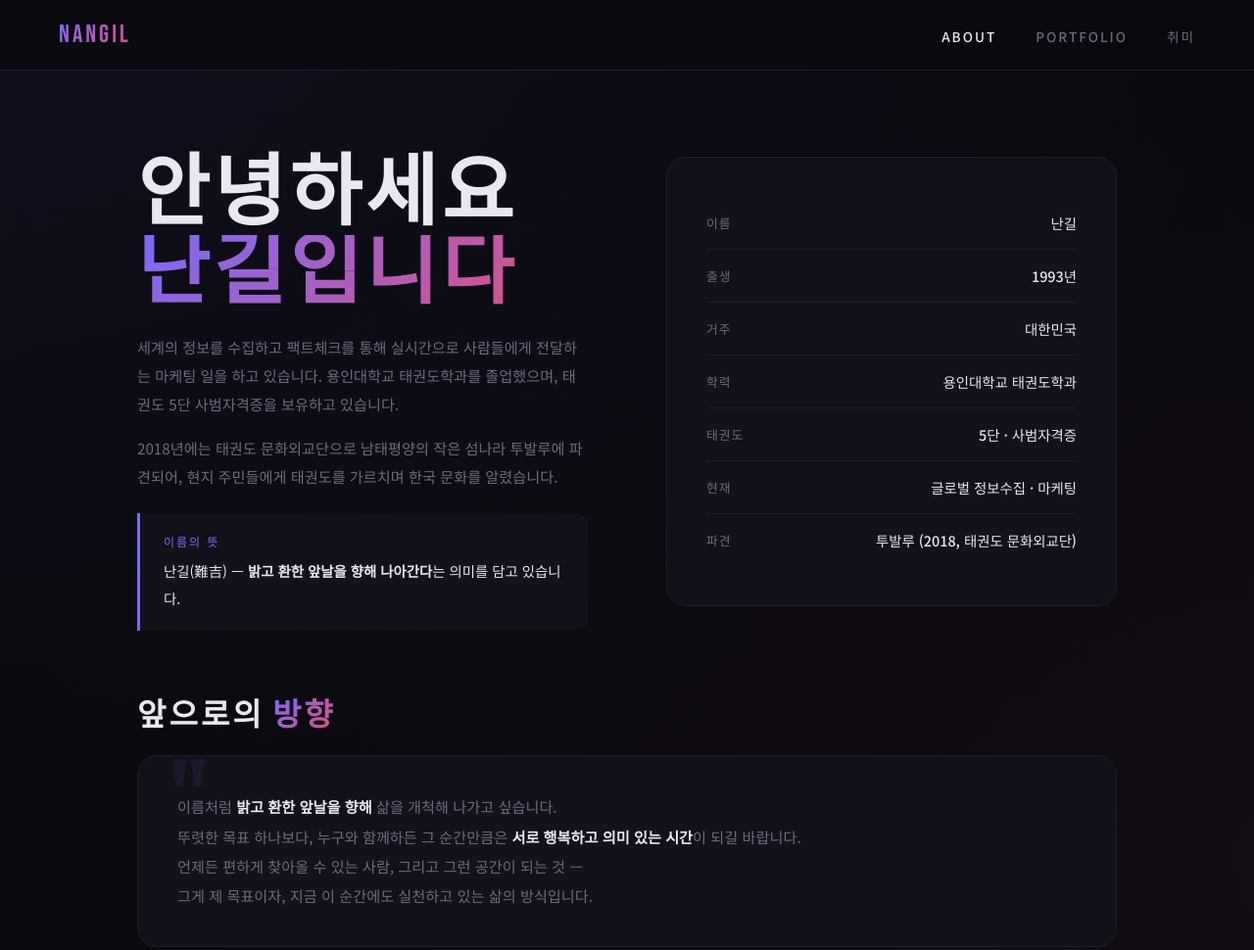
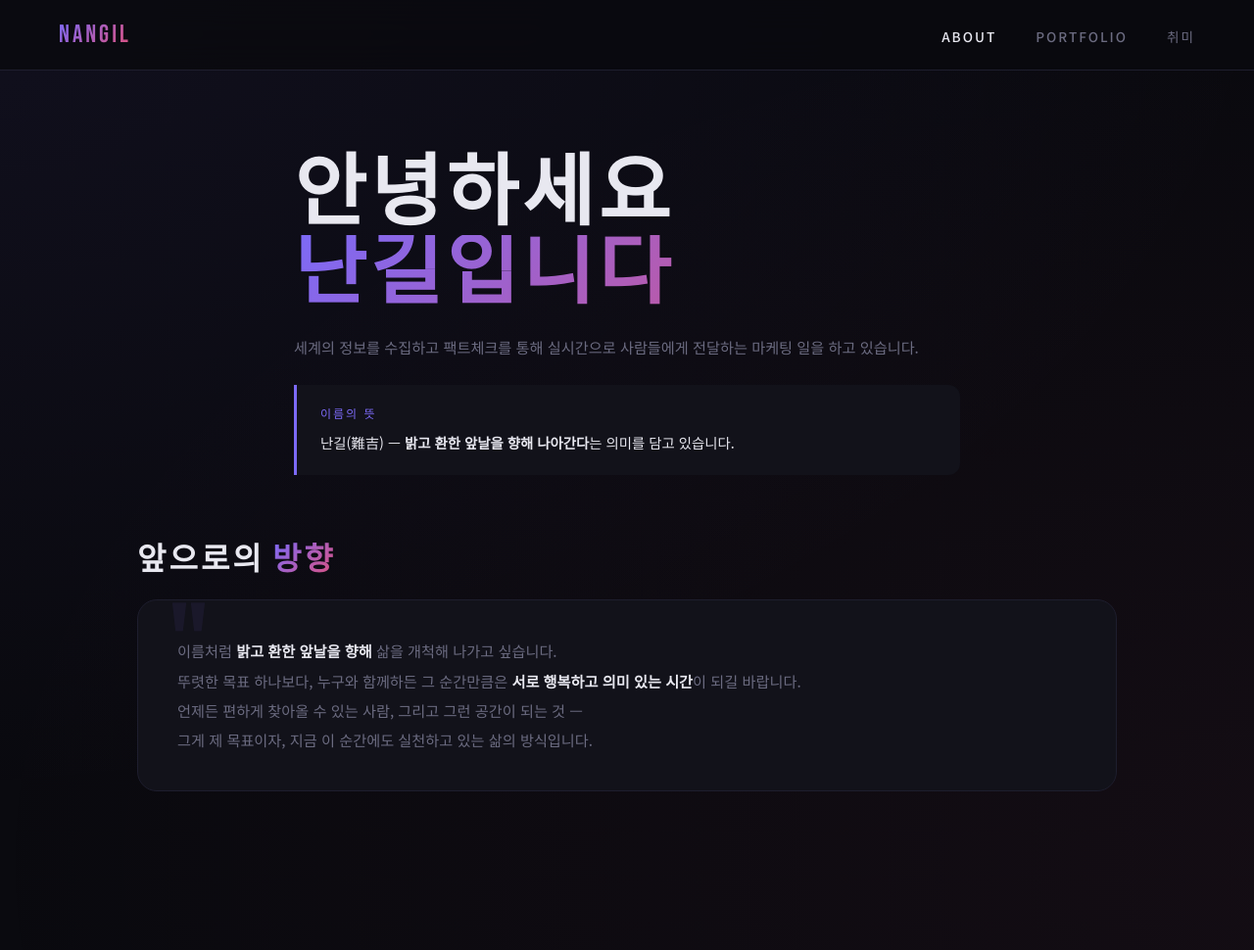
Before and after one commit to nangil-1993/nangil-1993.github.io, a plain HTML site: page index.html in a window 1280 px wide. Shown: the whole page at 98% size. After the commit the page ends 868 px from the top, so only its background shows below. Drawn offline with Linux system fonts and the light colour scheme.

Commit message:
Update index.html

```diff
--- a/index.html
+++ b/index.html
@@ -105,9 +105,9 @@
     /* ── ABOUT ── */
     .about-grid {
       display: grid;
-      grid-template-columns: 1fr 1fr;
-      gap: 80px;
-      max-width: 1000px;
+      grid-template-columns: 1fr;
+      gap: 40px;
+      max-width: 680px;
       margin: 0 auto;
       align-items: start;
       padding-top: 40px;
@@ -389,43 +389,13 @@
     <div class="about-grid">
       <div class="about-left">
         <h1>안녕하세요<span>난길입니다</span></h1>
-        <p>세계의 정보를 수집하고 팩트체크를 통해 실시간으로 사람들에게 전달하는 마케팅 일을 하고 있습니다. 용인대학교 태권도학과를 졸업했으며, 태권도 5단 사범자격증을 보유하고 있습니다.</p>
-        <p>2018년에는 태권도 문화외교단으로 남태평양의 작은 섬나라 투발루에 파견되어, 현지 주민들에게 태권도를 가르치며 한국 문화를 알렸습니다.</p>
+        <p>세계의 정보를 수집하고 팩트체크를 통해 실시간으로 사람들에게 전달하는 마케팅 일을 하고 있습니다.</p>
         <div class="name-meaning">
           <div class="label">이름의 뜻</div>
           <p>난길(難吉) — <strong>밝고 환한 앞날을 향해 나아간다</strong>는 의미를 담고 있습니다.</p>
         </div>
       </div>
-      <div class="about-right">
-        <div class="info-row">
-          <span class="info-label">이름</span>
-          <span class="info-value">난길</span>
-        </div>
-        <div class="info-row">
-          <span class="info-label">출생</span>
-          <span class="info-value">1993년</span>
-        </div>
-        <div class="info-row">
-          <span class="info-label">거주</span>
-          <span class="info-value">대한민국</span>
-        </div>
-        <div class="info-row">
-          <span class="info-label">학력</span>
-          <span class="info-value">용인대학교 태권도학과</span>
-        </div>
-        <div class="info-row">
-          <span class="info-label">태권도</span>
-          <span class="info-value">5단 · 사범자격증</span>
-        </div>
-        <div class="info-row">
-          <span class="info-label">현재</span>
-          <span class="info-value">글로벌 정보수집 · 마케팅</span>
-        </div>
-        <div class="info-row">
-          <span class="info-label">파견</span>
-          <span class="info-value">투발루 (2018, 태권도 문화외교단)</span>
-        </div>
-      </div>
+
     </div>
 
     <!-- 앞으로의 방향 -->
@@ -453,7 +423,7 @@
         <div class="featured-icon">🌊</div>
         <div>
           <span class="featured-badge">Most Meaningful</span>
-          <div class="card-title" style="font-size:1.25rem;">투발루 태권도 문화외교단 파견</div>
+          <div class="card-title" style="font-size:1.25rem;">외국여행 중 가장 기억에 남는 나라는?</div>
           <div class="card-desc">
             2018년, 남태평양의 작은 섬나라 투발루에 태권도 문화외교단으로 파견되었습니다. 인구 5천여 명의 이 나라 주민들에게 대한민국의 국기인 태권도를 가르치고 한국 문화를 알렸습니다.<br><br>
             투발루 한가운데를 가로지르는 비행기 활주로 — 밤이 되면 비행기가 다니지 않아, 섬 주민 모두가 그 활주로에 나와 함께 누워 별똥별을 바라보던 그 밤이 아직도 기억에 남습니다. 바다처럼 맑고 순수한 사람들과 함께한, 잊을 수 없는 시간이었습니다.
@@ -474,14 +444,7 @@
         <span class="card-tag">팩트체크</span>
       </div>
 
-      <!-- 태권도 -->
-      <div class="portfolio-card">
-        <div class="card-icon">🥋</div>
-        <div class="card-title">태권도 5단 · 사범자격증</div>
-        <div class="card-desc">용인대학교 태권도학과를 졸업하고 5단 및 사범자격증을 취득했습니다. 태권도는 단순한 운동을 넘어 저를 세계로 이어준 삶의 언어입니다.</div>
-        <span class="card-tag">태권도</span>
-        <span class="card-tag">용인대</span>
-      </div>
+
 
     </div>
   </section>
```
